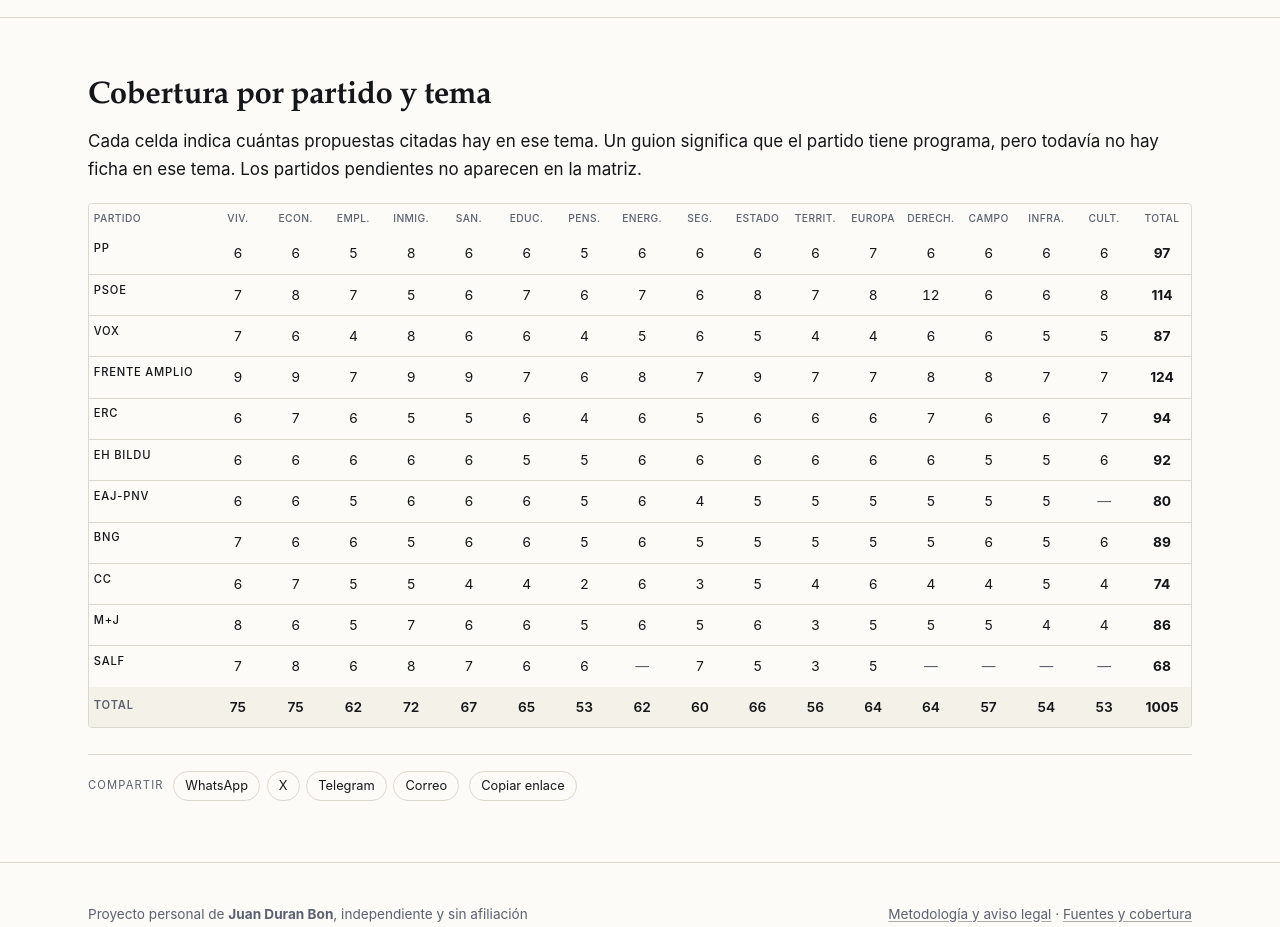
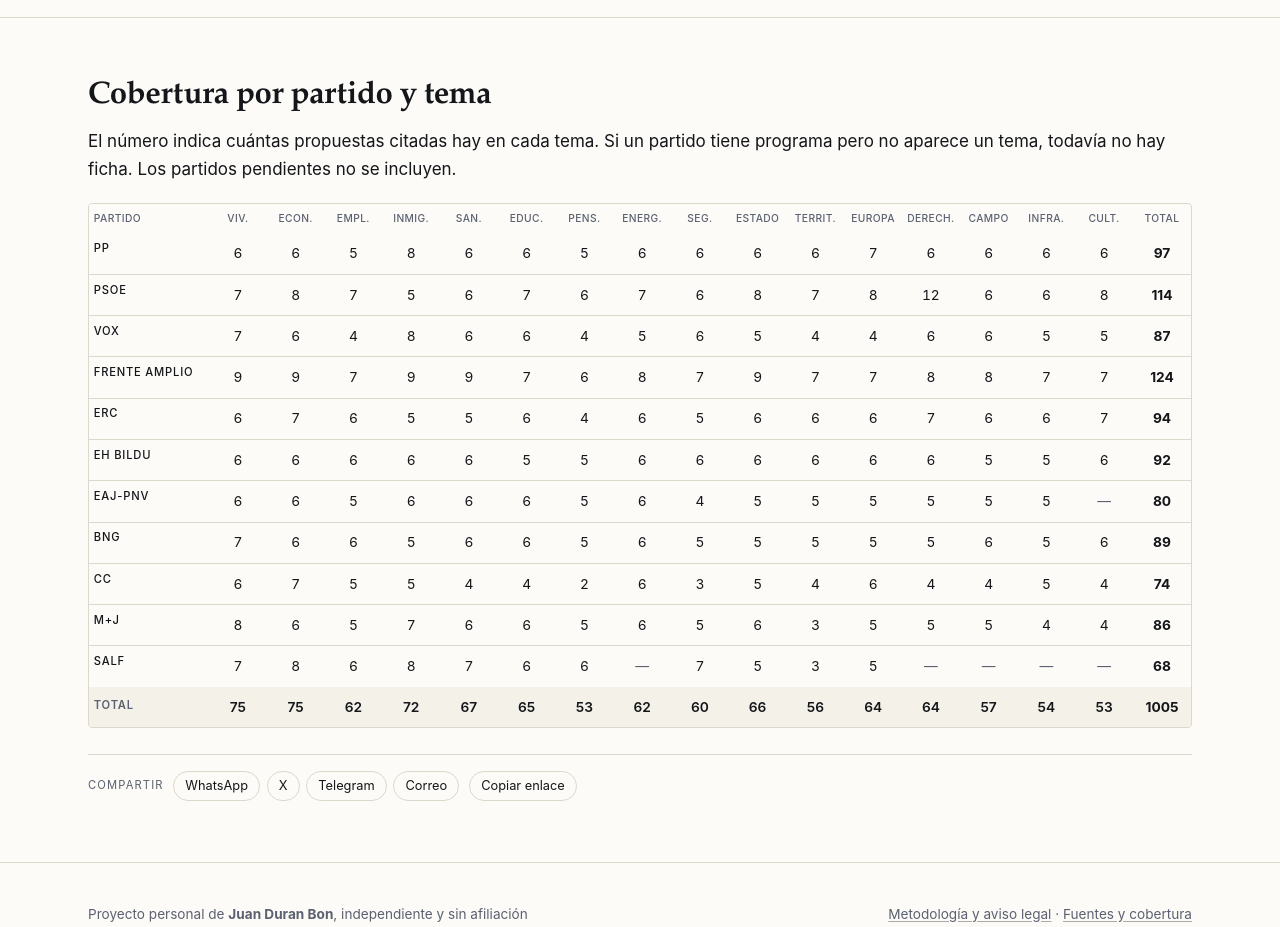
Before and after one commit to Jotis86/Elecciones_29N, an Astro site: page /fuentes in a window 1280 px wide. Shown: the part 2460-3387 px from the top of the page. Built offline with nearby package versions, Linux system fonts and the light colour scheme; Astro itself is replaced by a stand-in of ours.

Commit message:
29N: textos genéricos sin cifras ni referencias a la matriz

```diff
--- a/src/pages/fuentes.astro
+++ b/src/pages/fuentes.astro
@@ -180,9 +180,9 @@ const total = cobertura.reduce((n, fila) => n + fila.total, 0);
     <div class="wrap">
       <h2>Cobertura por partido y tema</h2>
       <p class="prosa">
-        Cada celda indica cuántas propuestas citadas hay en ese tema. Un guion
-        significa que el partido tiene programa, pero todavía no hay ficha en ese
-        tema. Los partidos pendientes no aparecen en la matriz.
+        El número indica cuántas propuestas citadas hay en cada tema. Si un
+        partido tiene programa pero no aparece un tema, todavía no hay ficha. Los
+        partidos pendientes no se incluyen.
       </p>
 
       <div class="tabla-scroll tabla-cobertura-wrap">
--- a/src/pages/sobre.astro
+++ b/src/pages/sobre.astro
@@ -27,8 +27,8 @@ const nuevas = partidos.filter((p) => !p.escanos2023);
       <p class="kicker">Sobre este sitio</p>
       <h1>Metodología y aviso legal</h1>
       <p class="entradilla">
-        Un proyecto para leer los programas electorales sin tener que leer más de
-        400 páginas, pero pudiendo comprobar cada afirmación en su origen.
+        Un proyecto para leer los programas electorales sin tener que leerlos
+        completos y poder comprobar cada afirmación en su origen.
       </p>
       <p class="datos-partido">
         <span>Última actualización: <b>{formatearFecha(sitio.actualizado)}</b></span>
```
